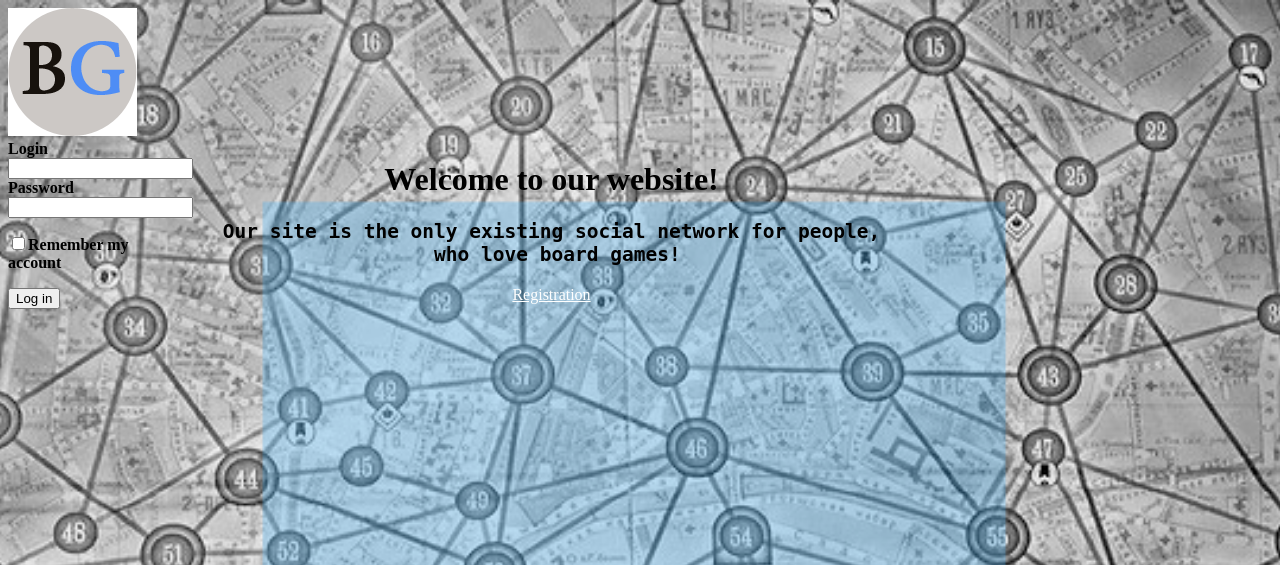
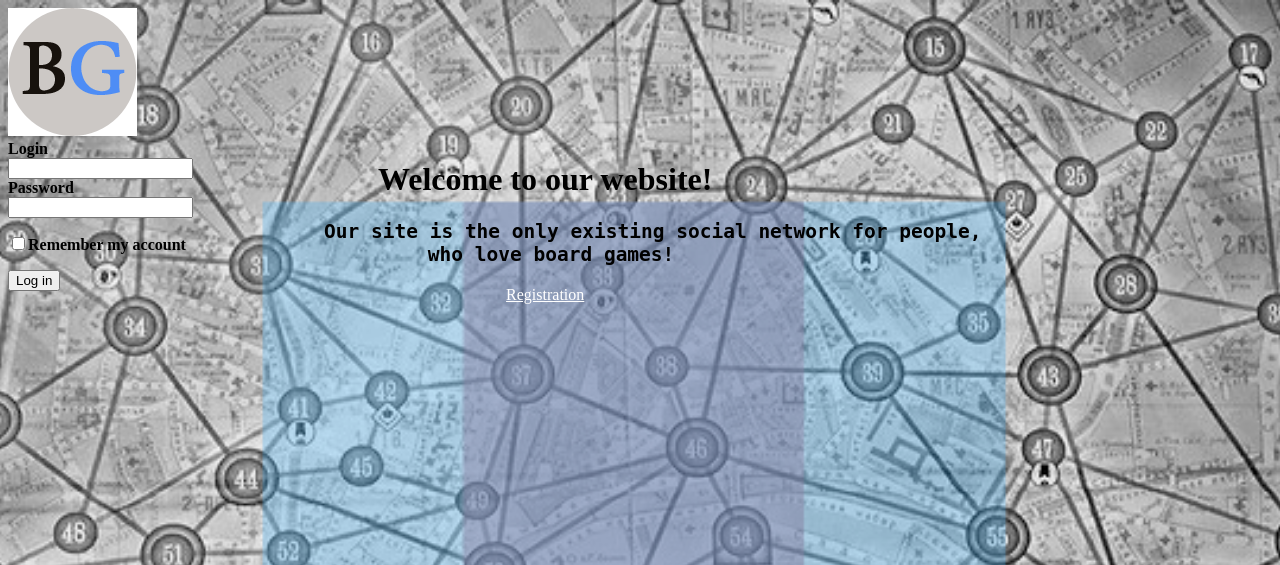
Before and after one commit to Workspaceforeus/socnet, a PHP site: page / in a window 1280 px wide. Shown: the top 565 px of the page. Run offline with PHP 8.4, Linux system fonts and the light colour scheme.

Commit message:
Control point:)

```diff
--- a/indstyle.css
+++ b/css/indstyle.css
@@ -1,4 +1,4 @@
 body{background: url(registr.png) no-repeat center center fixed; background-size: cover; color: black;}
-form{float:left; width:12%; left:0; top: 130px;}
+form{float:left; width:25%; left:0; top: 130px;}
 #bg{left:20px; top:20px;}
-#information{left: 13%; width:74%;  text-align: center; font-size: 100%;}
+#information{left: 26%; width:60%;  text-align: center; font-size: 100%;}
--- /dev/null
+++ b/css/regstyle.css
@@ -0,0 +1,5 @@
+body{background-image: url(registr.png); background-size: cover; font-size: 100%;text-shadow: black 0 0 2px; color: white; line-height: 65%; font-weight:900;}
+form{margin-left: 45%;}
+.enter{margin-left: 7%;}
+/*.enter.sec{margin-left: 100px;}*/
+#bg{left:20px; top:20px;}
--- a/regstyle.css
+++ /dev/null
@@ -1,5 +0,0 @@
-body{background-image: url(registr.png);  background-size: cover; font-size: 100%; color: black; line-height: 65%; font-weight:900;}
-form{margin-left: 45%;}
-.enter{margin-left: 7%;}
-/*.enter.sec{margin-left: 100px;}*/
-#bg{left:20px; top:20px;}
--- a/registration.php
+++ b/template/registration.php
@@ -37,7 +37,7 @@ echo $thankYouMessage;
 }
 ?>
 
-<form method="post">
+<form method="post" action="thank.php">
 
 <p>E-mail*:</p>
 <div class="enter">
@@ -53,7 +53,7 @@ echo $thankYouMessage;
 </div>
 <p>Date of birth*:</p>
 <div class="enter">
- <input  type="name" name="dob" placeholder="DD.MM.YYYY">
+ <input  type="name" name="dob" maxlength=10 placeholder="DD/MM/YYYY">
 </div>
 <p>Choose your sex:</p>
 <div class="enter">
```
Also changed, not shown: image/bg.png (renamed from bg.png), image/kapcha.png (renamed from kapcha.png), image/registr.png (added), registr.png (deleted), 1 other file.
